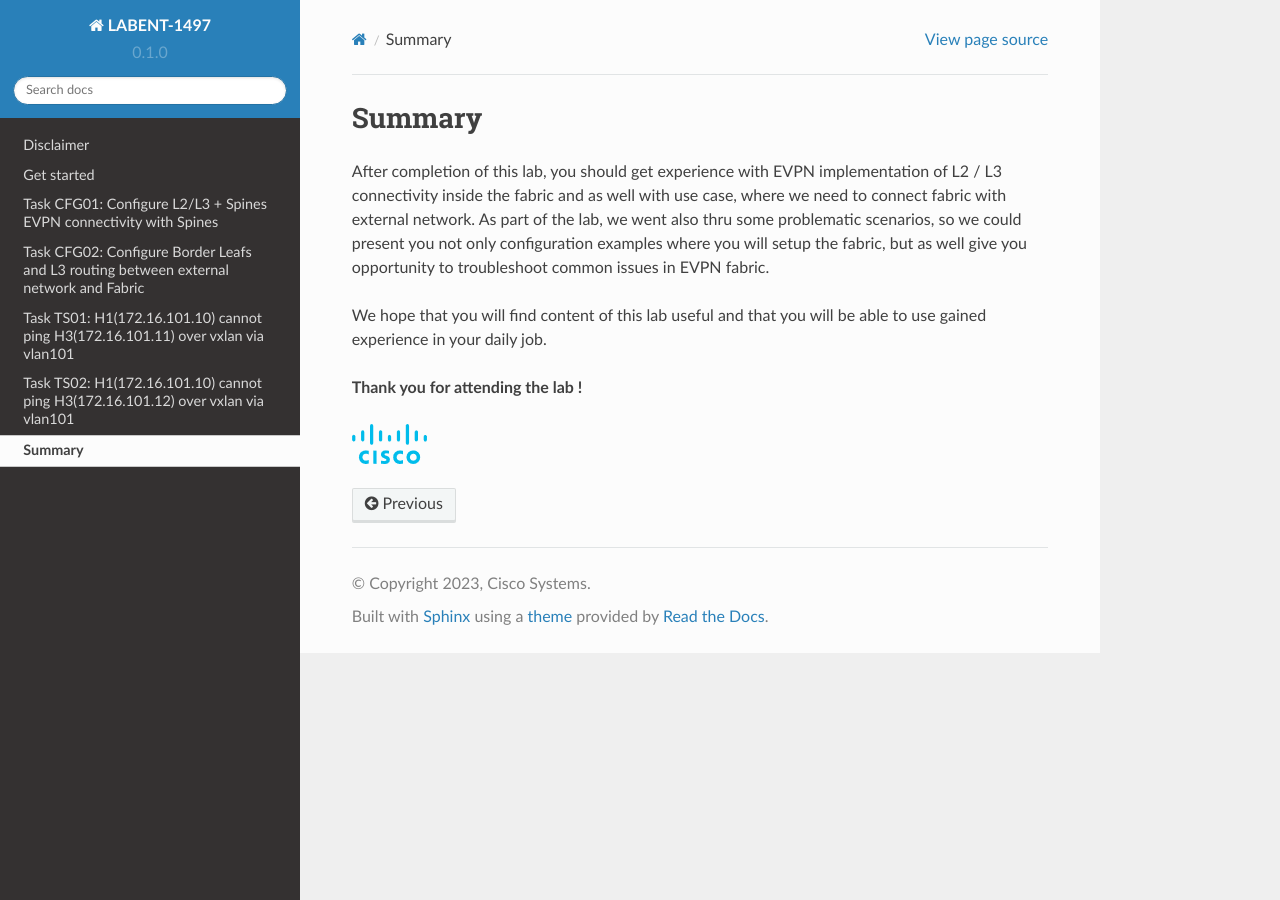
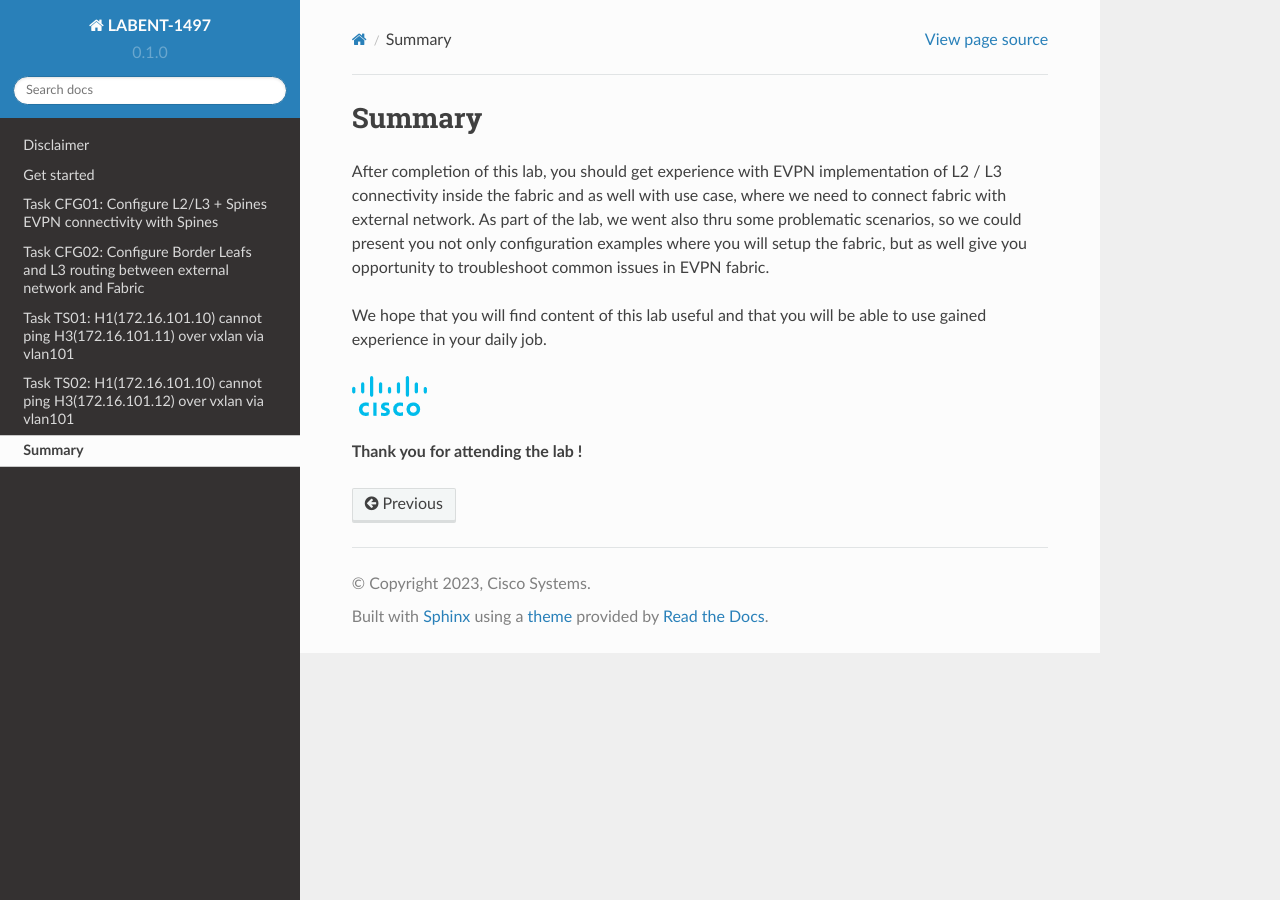
Before and after one commit to dvishchu/labent-1497, a Sphinx documentation site: the page built from docs/source/summary.rst, in a window 1280 px wide. Built offline with Sphinx 7.4.7 and the Read the Docs theme 2.0.0, drawn with Linux system fonts in a browser that asks for light colours.

Commit message:
Change position of logo

```diff
--- a/docs/source/summary.rst
+++ b/docs/source/summary.rst
@@ -5,6 +5,6 @@ After completion of this lab, you should get experience with EVPN implementation
 
 We hope that you will find content of this lab useful and that you will be able to use gained experience in your daily job.
 
+.. image:: assets/cisco_logo.png
+
 **Thank you for attending the lab !**
-
-.. image:: assets/cisco_logo.png
```
